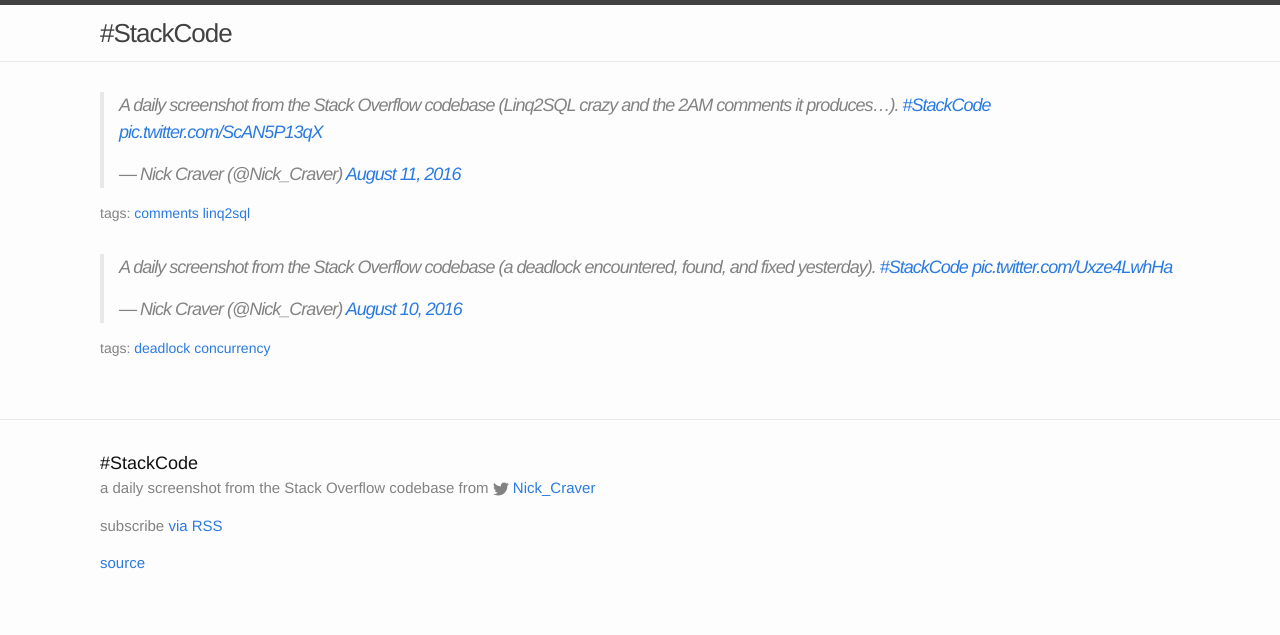
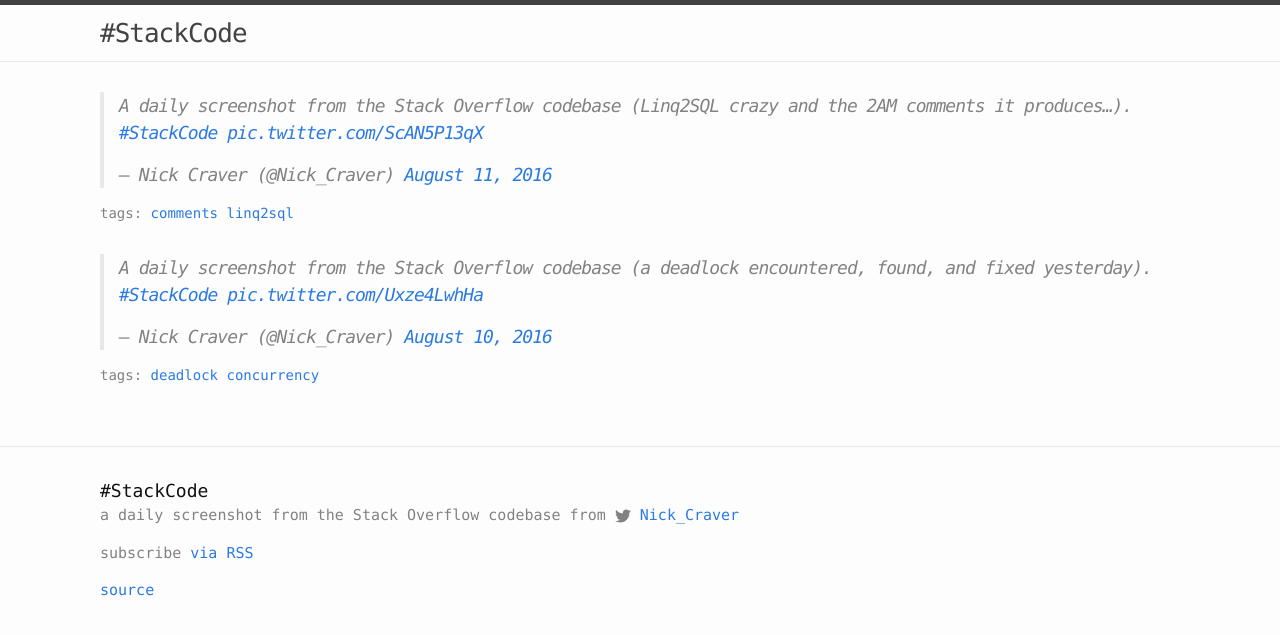
Before and after one commit to romansp/stackcode, a Jekyll site: the page built from index.html, in a window 1280 px wide. Shown: the top 635 px of the page. Built offline with Jekyll 4.4.1, drawn with Linux system fonts in a browser that asks for light colours; comment, search, counter and statistics services are not loaded.

Commit message:
code should be monospaced :wink:

```diff
--- a/css/main.scss
+++ b/css/main.scss
@@ -6,7 +6,7 @@
 
 
 // Our variables
-$base-font-family: "Helvetica Neue", Helvetica, Arial, sans-serif;
+$base-font-family: Consolas, "Andale Mono WT", "Andale Mono", "Lucida Console", "Lucida Sans Typewriter", "DejaVu Sans Mono", "Bitstream Vera Sans Mono", "Liberation Mono", "Nimbus Mono L", Monaco, "Courier New", Courier, monospace;
 $base-font-size:   16px;
 $base-font-weight: 400;
 $small-font-size:  $base-font-size * 0.875;
```
